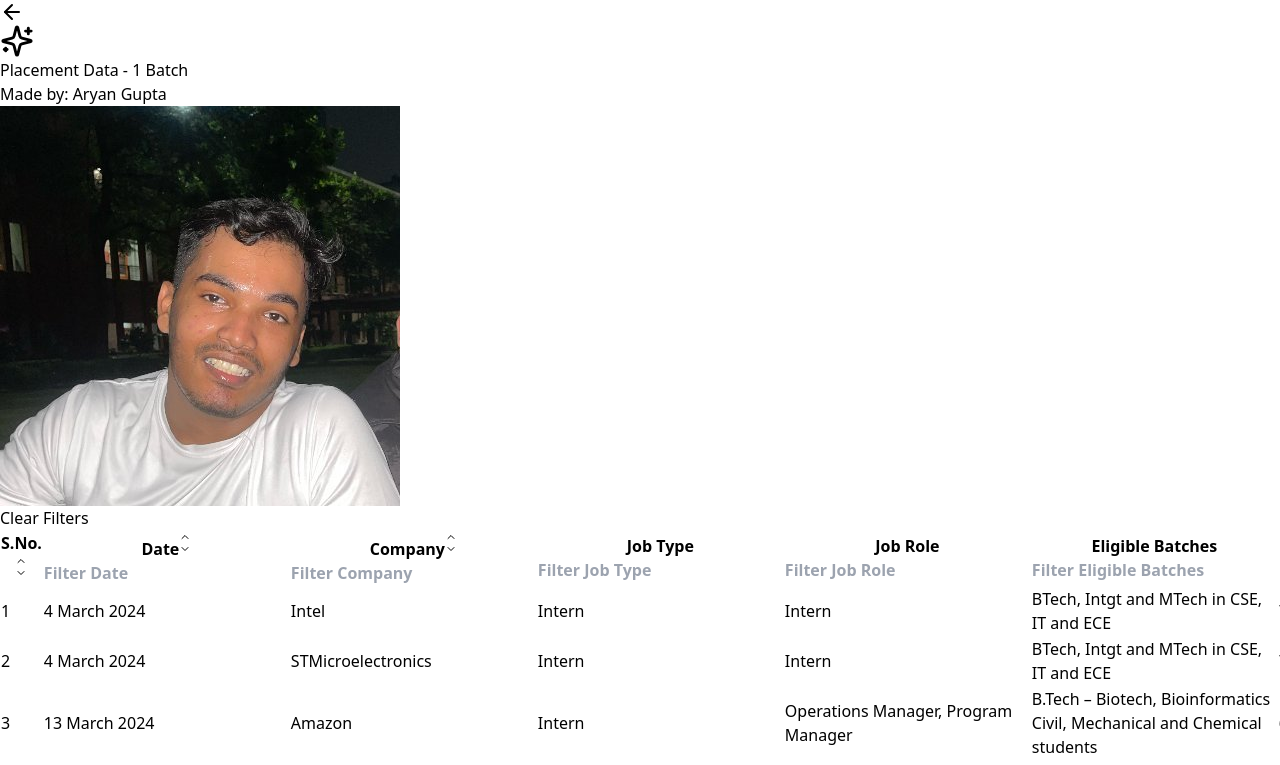
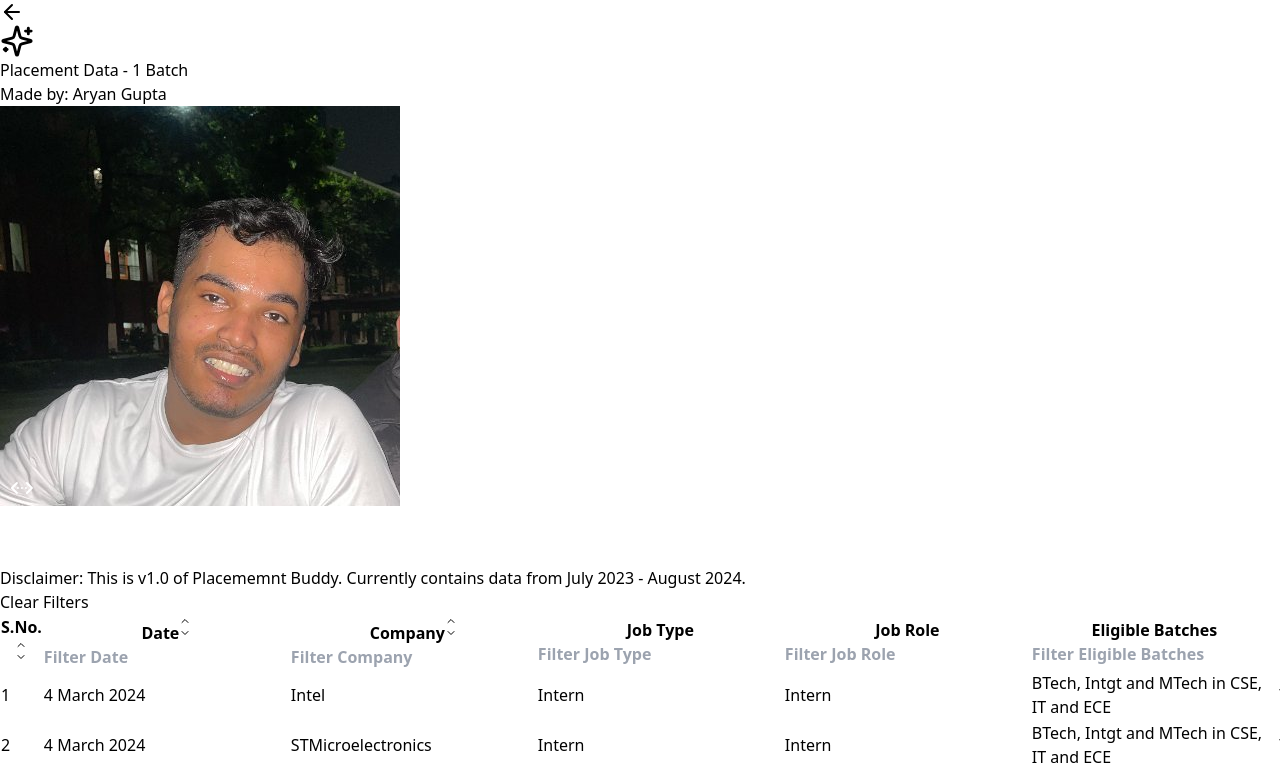
Before and after one commit to aryanploxxx/placement-buddy, a React (Vite) app: page /batch/1 in a window 1280 px wide. Shown: the top 765 px of the page. Built offline with nearby package versions, Linux system fonts and the light colour scheme.

Commit message:
feat: add scroll marker

```diff
--- a/src/components/BatchPage.jsx
+++ b/src/components/BatchPage.jsx
@@ -2,7 +2,7 @@ import { motion } from 'framer-motion'
 import { useParams, useNavigate } from 'react-router-dom'
 import { useSelector, useDispatch } from 'react-redux'
 import { setFilter, clearFilters, setSort } from '../redux/filterSlice'
-import { ChevronUp, ChevronDown, Sparkles, ArrowLeft } from 'lucide-react'
+import { ChevronUp, ChevronDown, Sparkles, ArrowLeft, ArrowRight, ChevronsLeftRightEllipsis } from 'lucide-react'
 import data2024 from '../data/2024.json'
 import data2025 from '../data/2025-v2.json'
 import Header from './Header'
@@ -85,7 +85,7 @@ export default function BatchPage() {
   ]
 
   return (
-    <div className="font-['Poppins'] min-h-screen bg-gradient-to-br from-gray-950 via-blue-950 to-gray-950 text-white flex flex-col">
+    <div className="font-['Poppins'] min-h-screen bg-gradient-to-br from-gray-950 via-blue-950 to-gray-950 text-white flex flex-col relative">
       <div className='flex flex-row justify-start gap-5 md:gap-0 md:justify-between items-center p-4 md:p-8'>
 
         <ArrowLeft className='hover:cursor-pointer' onClick={() => {
@@ -104,12 +104,20 @@ export default function BatchPage() {
         </div>
       </div>
 
+      <div className="flex flex-row items-center gap-2 scroll-arrow absolute top-[6.2%]  bg-black/30 right-[60px] border-2 border-white/30 rounded-full p-3 px-5">
+        <ChevronsLeftRightEllipsis />
+        <span className='hidden md:block text-sm'>scroll</span>
+      </div>
+
       <main className="flex-grow p-4 md:p-8">
 
-        <div className="mb-6 flex justify-center md:justify-end items-center">
+        <div className="mb-6 flex justify-between items-center">
+          <h1 className='text-[10px] w-1/2 md:w-full md:text-lg font-poppins tracking-wide text-gray-100 '>
+            Disclaimer: This is v1.0 of Placememnt Buddy. Currently contains data from July 2023 - August 2024.
+          </h1>
           <button
             onClick={() => dispatch(clearFilters())}
-            className="bg-red-500 px-4 py-2 rounded-md hover:bg-red-700 transition-colors"
+            className="bg-red-500 px-4 py-2 w-auto text-nowrap rounded-md hover:bg-red-700 transition-colors"
           >
             Clear Filters
           </button>
@@ -180,6 +188,7 @@ export default function BatchPage() {
             </tbody>
           </table>
         </div>
+
       </main>
 
       <Modal isOpen={isModalOpen} onClose={() => setIsModalOpen(false)} companyDetails={selectedCompany || {}} />
--- a/src/index.css
+++ b/src/index.css
@@ -1,3 +1,18 @@
 @tailwind base;
 @tailwind components;
 @tailwind utilities;
+
+.scroll-arrow {
+    font-size: 24px;
+    color: white;
+    animation: bounce 1s infinite;
+  }
+
+  @keyframes bounce {
+    0%, 100% {
+      transform: translateY(-50%) translateX(0);
+    }
+    50% {
+      transform: translateY(-50%) translateX(10px);
+    }
+  }
```
